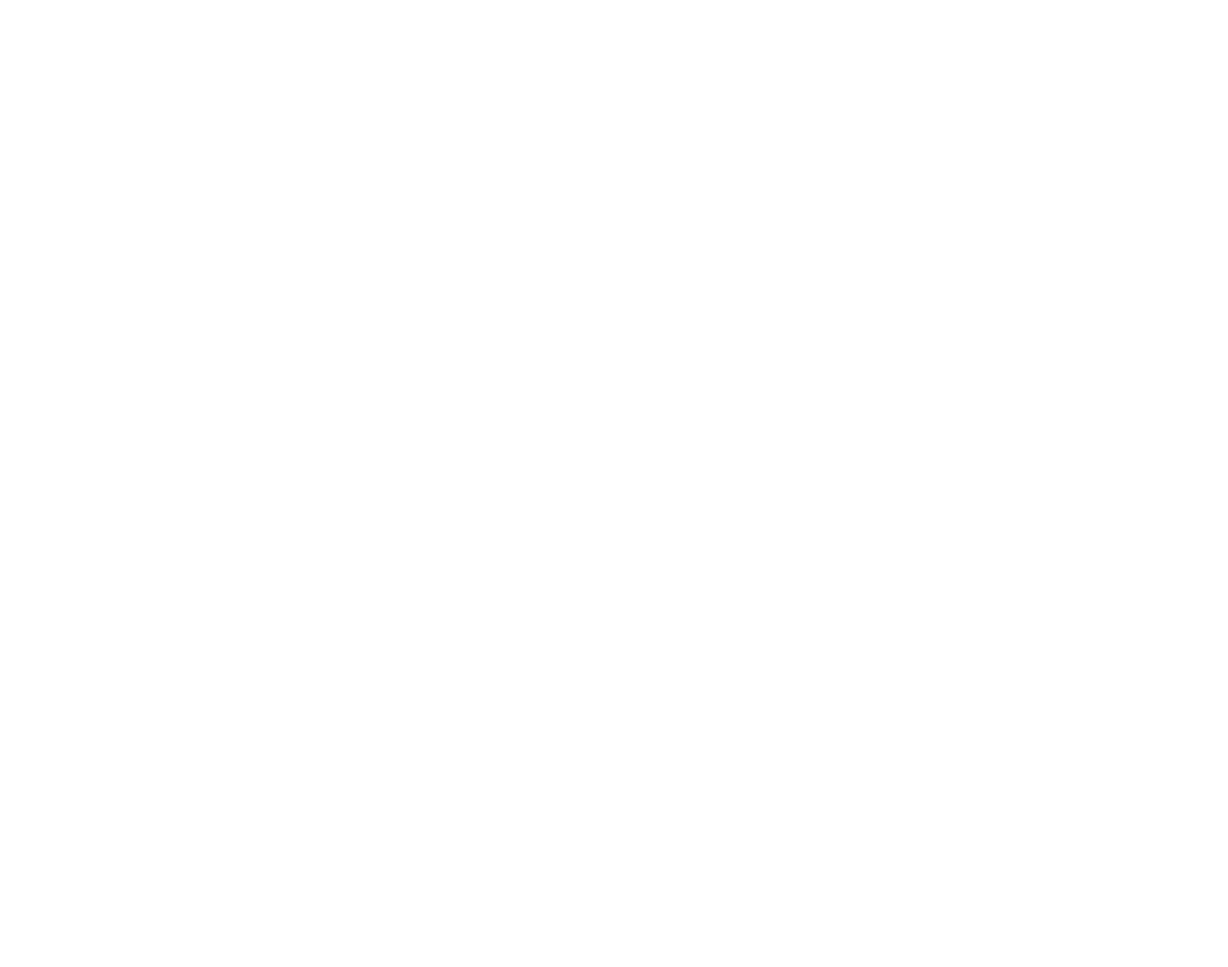
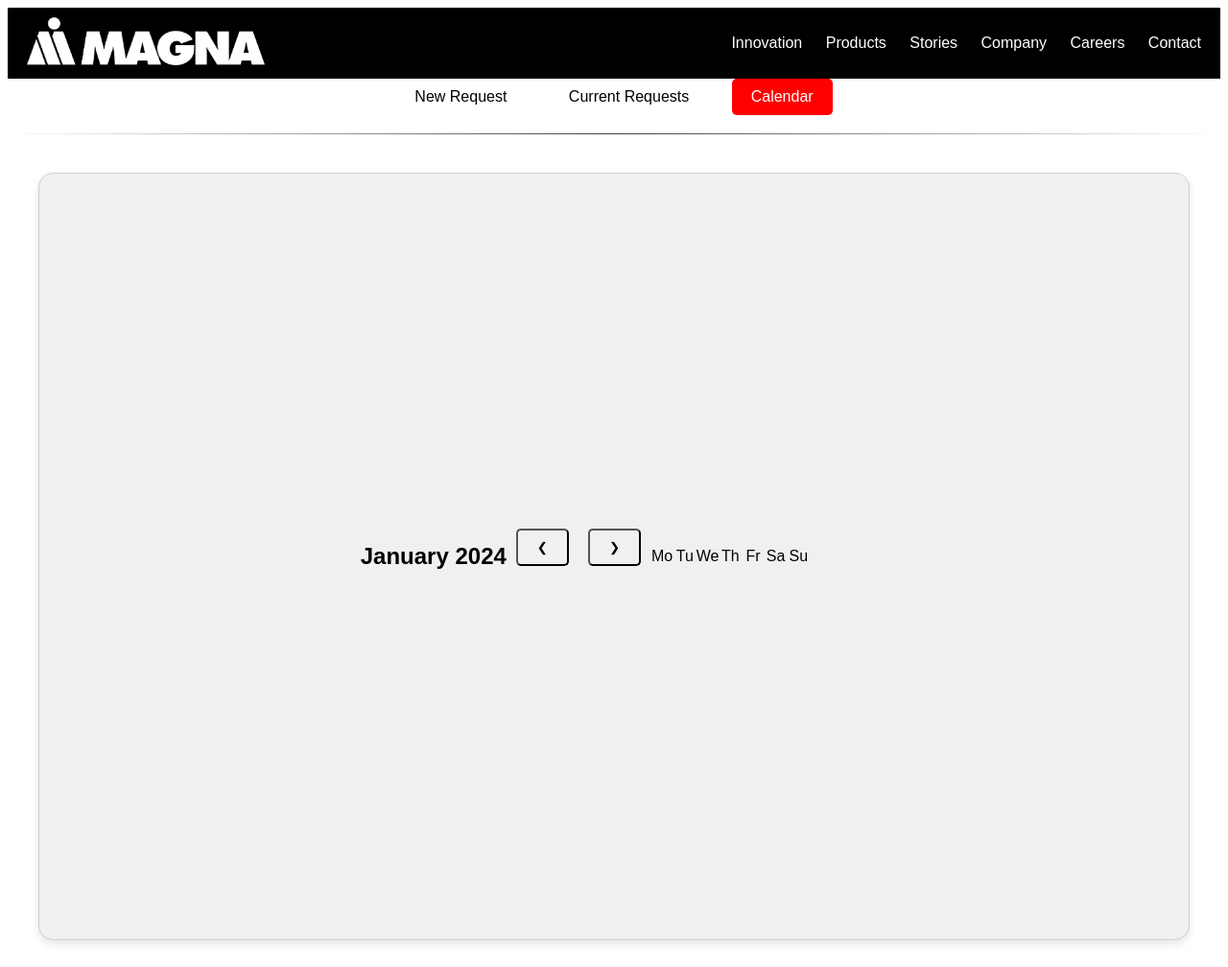
Before and after one commit to uiowaSEP2024/003_MAGNA, a Django app: page /calendar in a window 1280 px wide. Before the commit the page is empty. Shown: the whole page at 96% size. Before the commit the page ends 800 px from the top, so only its background shows below. Run offline with Django 4.2, Linux system fonts and the light colour scheme.

Commit message:
Starter Calendar
Created a starter tempalte for the css, js, and html for the interactive calendar

```diff
--- a/forms/templates/absence_request.html
+++ b/forms/templates/absence_request.html
@@ -37,6 +37,7 @@
         <div class="page-navigation">
             <a href="/absence-request" class="nav-button {% if request.path == '/absence-request' %}active{% endif %}" id="new-request">New Request</a>
             <a href="/requests" class="nav-button {% if request.path == '/requests' %}active{% endif %}" id="current-requests">Current Requests</a>
+            <a href="/calendar" class="nav-button {% if request.path == '/calendar' %}active{% endif %}" id="calendar">Calendar</a>
         </div>
         <hr class="separator">
     </div>
--- a/forms/templates/calendar.html
+++ b/forms/templates/calendar.html
@@ -1,10 +1,63 @@
 <!DOCTYPE html>
 <html lang="en">
+{% load static %}
 <head>
     <meta charset="UTF-8">
-    <title>Title</title>
+    <meta name="viewport" content="width=device-width, initial-scale=1.0">
+    <title>Management Calendar</title>
+    <link rel="stylesheet" type="text/css" href="{% static 'css/styles.css' %}">
 </head>
 <body>
+<header>
+        <nav class="navbar">
+            <a href="/" class="logo">
+                <img src="{% static 'images/magnaLogoWhite.png' %}" alt="Company Logo">
+            </a>
+            <div class="nav-links">
+                <a href="/innovation">Innovation</a>
+                <a href="/products">Products</a>
+                <a href="/stories">Stories</a>
+                <a href="/company">Company</a>
+                <a href="/careers">Careers</a>
+                <a href="/contact">Contact</a>
+            </div>
+        </nav>
+    </header>
+
+<div class="navigation-container">
+    <div class="page-navigation">
+        <a href="/absence-request" class="nav-button {% if request.path == '/absence-request' %}active{% endif %}" id="new-request">New Request</a>
+        <a href="/requests" class="nav-button {% if request.path == '/requests' %}active{% endif %}" id="current-requests">Current Requests</a>
+        <a href="/calendar" class="nav-button {% if request.path == '/calendar' %}active{% endif %}" id="calendar">Calendar</a>
+    </div>
+    <hr class="separator">
+</div>
+
+ <!-- Calendar structure -->
+    <div class="container calendar-container">
+        <div class="card calendar-card">
+            <h2>January 2024</h2>
+            <!-- Calendar navigation -->
+            <div class="calendar-navigation">
+                <button class="nav-button" onclick="navigateCalendar('prev')">❮</button>
+                <button class="nav-button" onclick="navigateCalendar('next')">❯</button>
+            </div>
+            <!-- Days of the week -->
+            <div class="calendar-days">
+                <div>Mo</div>
+                <div>Tu</div>
+                <div>We</div>
+                <div>Th</div>
+                <div>Fr</div>
+                <div>Sa</div>
+                <div>Su</div>
+            </div>
+            <!-- Calendar dates -->
+            <div class="calendar-dates">
+                <!-- Dynamically generated dates will go here -->
+            </div>
+        </div>
+    </div>
 
 </body>
 </html>
--- a/forms/templates/requests.html
+++ b/forms/templates/requests.html
@@ -29,6 +29,7 @@
     <div class="page-navigation">
         <a href="/absence-request" class="nav-button {% if request.path == '/absence-request' %}active{% endif %}" id="new-request">New Request</a>
         <a href="/requests" class="nav-button {% if request.path == '/requests' %}active{% endif %}" id="current-requests">Current Requests</a>
+        <a href="/calendar" class="nav-button {% if request.path == '/calendar' %}active{% endif %}" id="calendar">Calendar</a>
     </div>
     <hr class="separator">
 </div>
--- a/static/css/styles.css
+++ b/static/css/styles.css
@@ -347,3 +347,35 @@
 .status-rejected .request-card-bottom .status-text {
     color: #F44336; /* Red for rejected */
 }
+
+
+/* Calendar Type Styles - used in calendar.html */
+
+.calendar-container {
+    /* Adjust the styles to fit your Figma design */
+    display: flex;
+    justify-content: center;
+    margin-top: 20px; /* Spacing from the navigation bar */
+}
+
+.calendar-card {
+    /* Reuse card styles and adjust as needed for the calendar */
+}
+
+.calendar-navigation {
+    display: flex;
+    justify-content: space-between;
+    margin-bottom: 20px;
+}
+
+.calendar-days {
+    display: grid;
+    grid-template-columns: repeat(7, 1fr);
+    text-align: center;
+}
+
+.calendar-dates {
+    display: grid;
+    grid-template-columns: repeat(7, 1fr);
+    grid-gap: 10px;
+}
```
Also changed, not shown: static/js/scripts.js (+15 -0 lines).
